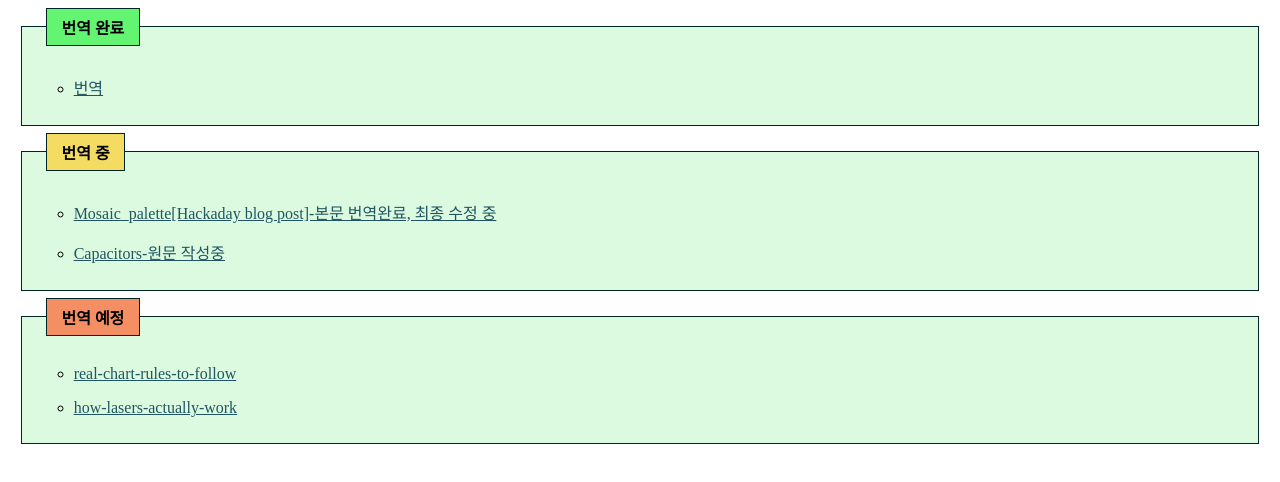
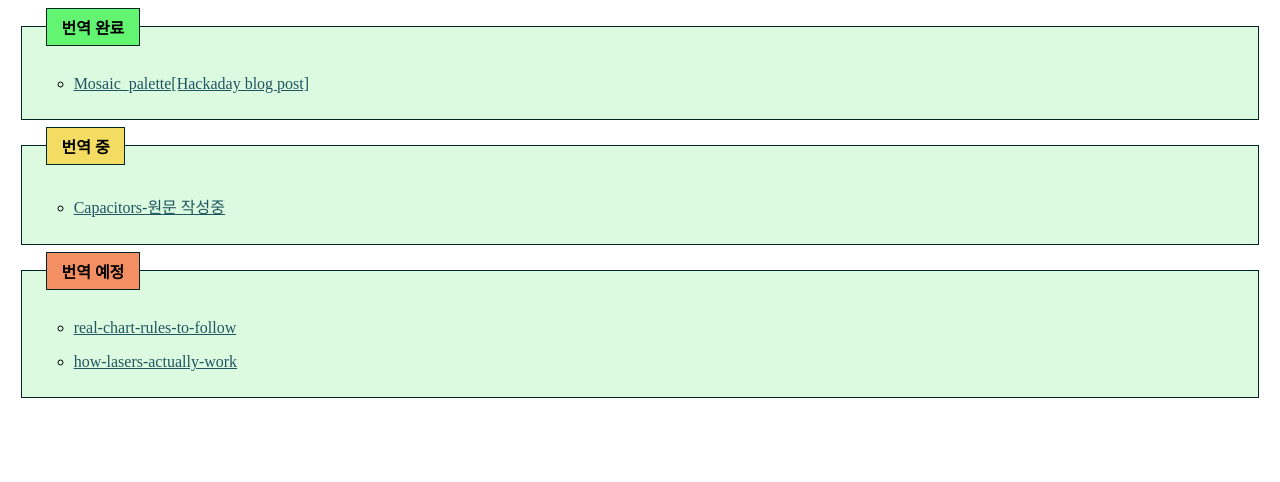
Before and after one commit to dobac09/en2kr, a plain HTML site: page index.html in a window 1280 px wide. Drawn offline with Linux system fonts and the light colour scheme.

Commit message:
Update index.html

```diff
--- a/index.html
+++ b/index.html
@@ -96,14 +96,13 @@ li p {
   <fieldset>
     <legend class="finished">번역 완료</legend>
     <ul>
-      <li><p><a href="translation/README.md">번역</a></P>
+      <li><p><a  target="_blank" href="translation/MOSAIC_PALETTE.html">Mosaic_palette[Hackaday blog post]</a></P>
     </ul>
   </fieldset>
 
   <fieldset>
     <legend class="onprogress">번역 중</legend>
     <ul>
-      <li><p><a  target="_blank" href="translation/MOSAIC_PALETTE.html">Mosaic_palette[Hackaday blog post]-본문 번역완료, 최종 수정 중</a></P>
       <li><p><a  target="_blank" href="translation/capacitors_made_easy_the_hackaday_way.html">Capacitors-원문 작성중</a></p>
     </ul>
   </fieldset>
```
